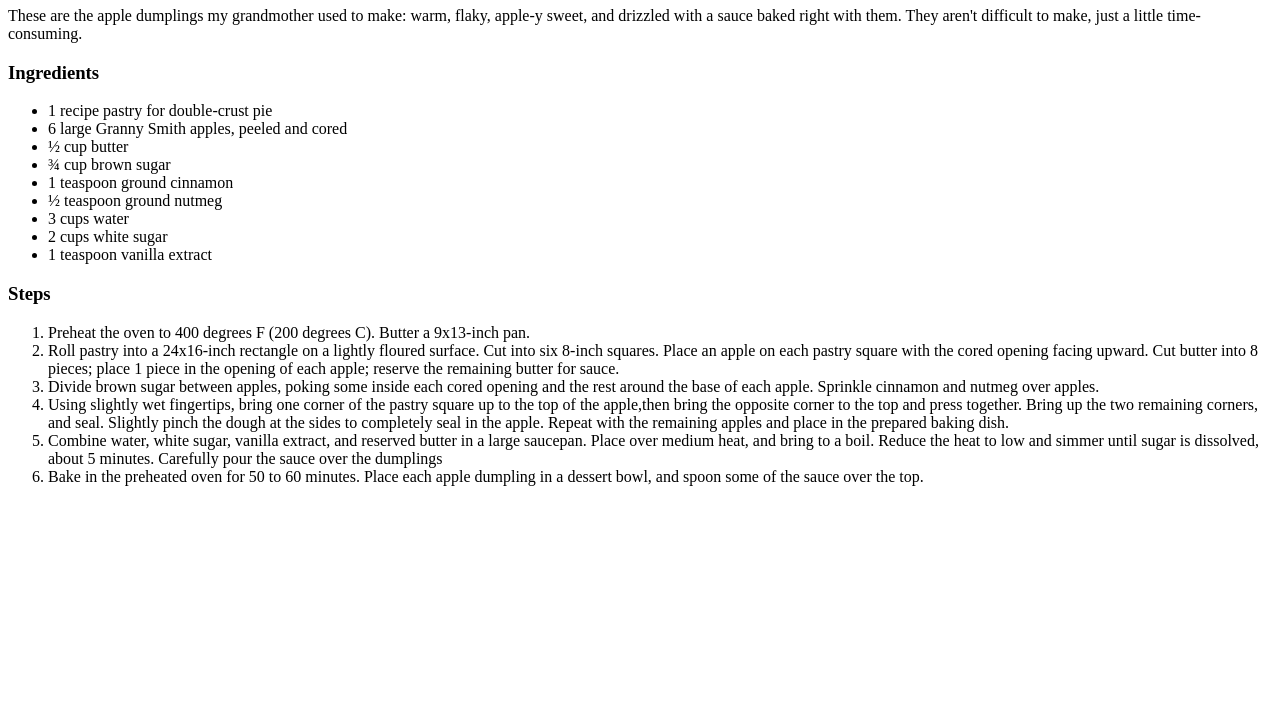
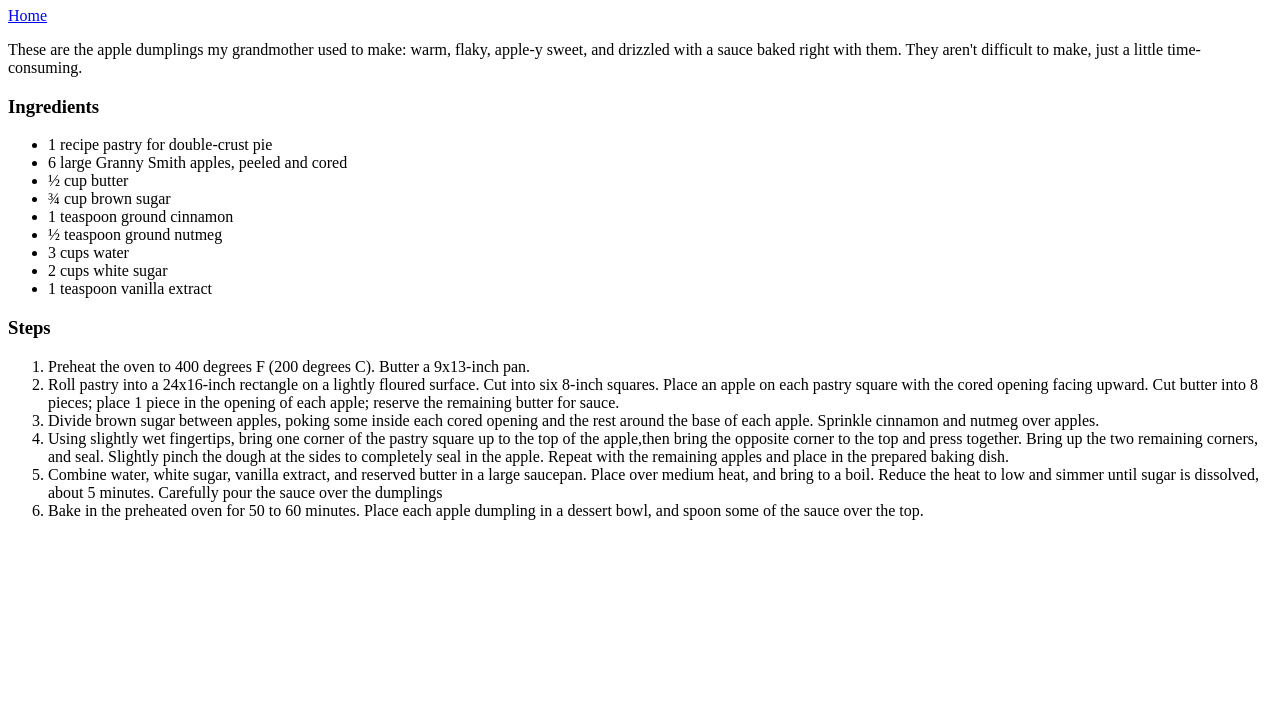
Before and after one commit to woho2u/odin-recipes, a plain HTML site: page recipes/dumpling.html in a window 1280 px wide. Shown: the part 73-800 px from the top of the page. Drawn offline with Linux system fonts and the light colour scheme.

Commit message:
Added hompage links to recipe pages

```diff
--- a/recipes/dumpling.html
+++ b/recipes/dumpling.html
@@ -8,6 +8,9 @@
 </head>
 <body>
     <h1>Apple dumplings</h1>
+
+    <a href="../index.html">Home</a></li>
+
     <p>These are the apple dumplings my grandmother used to make: warm, flaky,
         apple-y sweet, and drizzled with a sauce baked right with them.
         They aren't difficult to make, just a little time-consuming.    </p>
```
Also changed, not shown: recipes/pizza.html (+3 -0 lines).
